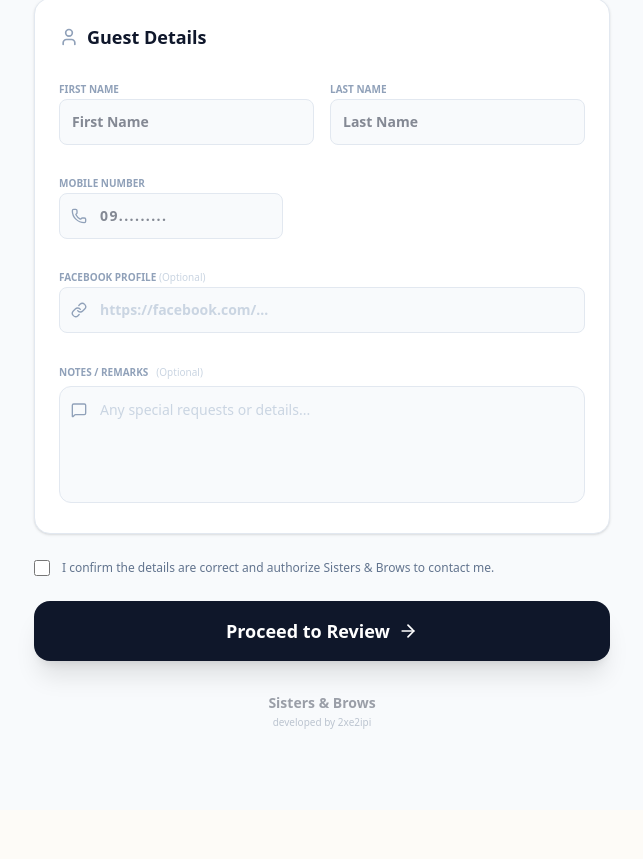
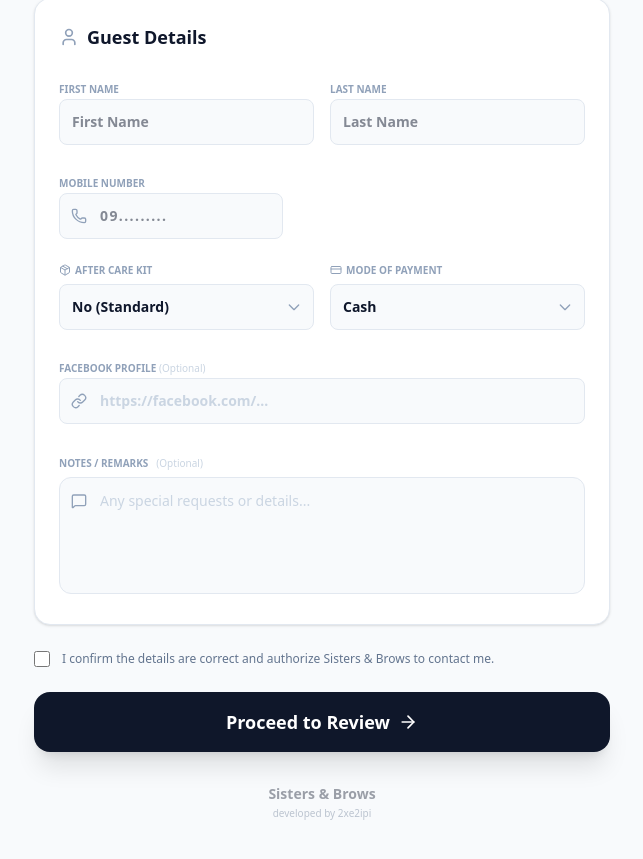
Before and after one commit to 2xe2ipii/sisters-and-brows, a Next.js app: page / in a window 1280 px wide. Shown: the part 1912-2771 px from the top of the page, without its empty margins (318-961 px from the left). Before the commit the page ends 2722 px from the top, so only its background shows below. Built offline with nearby package versions, Linux system fonts and the light colour scheme; what google-auth-library would draw is missing.

Commit message:
fixed MOP string

```diff
--- a/app/actions.ts
+++ b/app/actions.ts
@@ -17,6 +17,7 @@ const BRANCH_LIMITS: Record<string, number> = {
   "PQ": 4, "LP": 4, "SP": 2, "NV": 4, "DM": 6, "TG": 4
 };
 
+// --- UPDATED SCHEMA (With ACK & MOP) ---
 const formSchema = z.object({
   type: z.string().optional(),
   branch: z.string().min(1),
@@ -30,7 +31,7 @@ const formSchema = z.object({
   phone: z.string().min(1),
   others: z.string().optional(),
   ack: z.enum(["ACK", "NO ACK"]),
-  mop: z.enum(["cash", "g-cash", "maya", "bank", "other"])
+  mop: z.enum(["Cash", "G-Cash", "Maya", "Bank", "Other"])
 });
 
 // --- HELPERS ---
@@ -141,6 +142,7 @@ export async function submitBooking(prevState: any, formData: FormData) {
   const servicesRaw = formData.getAll('services');
   const servicesString = servicesRaw.map(s => String(s)).join(', ');
 
+  // 1. EXTRACT DATA WITH NEW FIELDS
   const rawData = {
     type: formData.get('type') || "New Appointment",
     branch: formData.get('branch') || "",
@@ -154,7 +156,7 @@ export async function submitBooking(prevState: any, formData: FormData) {
     phone: formData.get('phone') || "",
     others: formData.get('others') || "",
     ack: formData.get('ack') || "NO ACK",
-    mop: formData.get('mop') || "cash",
+    mop: formData.get('mop') || "Cash",        // Default to cash
   };
 
   const validated = formSchema.safeParse(rawData);
@@ -166,11 +168,11 @@ export async function submitBooking(prevState: any, formData: FormData) {
 
     if (!sheet) throw new Error("Database Sheet Missing");
 
-    // 1. FORCE LOAD HEADERS
+    // 2. FORCE LOAD HEADERS
     if (!sheet.headerValues) await sheet.loadHeaderRow();
     const headers = sheet.headerValues;
 
-    // 2. PREPARE DATA
+    // 3. PREPARE DATA
     const targetDate = normalizeDate(data.date);
     const shortBranch = BRANCH_MAP[data.branch] || data.branch;
     const targetShortBranch = normalizeStr(shortBranch);
@@ -180,8 +182,9 @@ export async function submitBooking(prevState: any, formData: FormData) {
     const limit = BRANCH_LIMITS[shortBranch] || 4;
     const displayTime = data.time.split(' - ')[0].trim();
 
-    // 3. DEFINE DESIRED DATA (We will only write what matches)
-    // The keys here correspond to your CSV headers roughly
+    // 4. DEFINE DESIRED DATA (Exact Header Mapping)
+    // Keys here must match the conceptual headers.
+    // findColumnKey will map them to the actual sheet headers (e.g. "ACK?" or "M O P")
     const desiredData: Record<string, string> = {
       "BRANCH": shortBranch,
       "FACEBOOK NAME": data.fbLink || "",
@@ -193,13 +196,13 @@ export async function submitBooking(prevState: any, formData: FormData) {
       "SERVICES": servicesString,
       "SESSION": data.session,
       "STATUS": "Pending",
-      "ACK?": data.ack,
-      "M O P": data.mop,        // We try "M O P"
+      "ACK?": data.ack,         // Maps to "ACK?" header
+      "M O P": data.mop,        // Maps to "M O P" header
       "REMARKS": data.others || "",
       "TYPE": data.type || ""
     };
 
-    // 4. CHECK AVAILABILITY LOOP
+    // 5. CHECK AVAILABILITY LOOP
     // Resolve Keys for Reading
     const KEY_BRANCH = findColumnKey(headers, "BRANCH");
     const KEY_DATE = findColumnKey(headers, "DATE");
@@ -226,6 +229,7 @@ export async function submitBooking(prevState: any, formData: FormData) {
           if (isSameBranch && isSameDate && isSameTime) slotCount++;
 
           if (rPhone === targetPhone) {
+            // Update logic (Reschedule or same slot update)
             if (data.type === 'Reschedule') {
               targetRowIndex = i;
               isMovingSlots = true;
@@ -245,18 +249,18 @@ export async function submitBooking(prevState: any, formData: FormData) {
       };
     }
 
-    // 5. CONSTRUCT SAFE PAYLOAD (Only include keys that exist in headers)
+    // 6. CONSTRUCT SAFE PAYLOAD
     const rowPayload: Record<string, any> = {};
 
     // For each desired field, check if its column exists in the sheet
     Object.entries(desiredData).forEach(([key, value]) => {
       const actualHeader = findColumnKey(headers, key);
       if (actualHeader) {
-        rowPayload[actualHeader] = value; // Write only if column exists
+        rowPayload[actualHeader] = value;
       }
     });
 
-    // 6. WRITE
+    // 7. WRITE TO SHEET
     if (targetRowIndex !== -1 && rows) {
       const row = rows[targetRowIndex];
       row.assign(rowPayload);
--- a/components/BookingForm.tsx
+++ b/components/BookingForm.tsx
@@ -71,6 +71,9 @@ export default function BookingForm() {
         fbLink: formData.get('fbLink'),
         session: formData.get('session'),
         others: formData.get('others'),
+        // --- ADDED ---
+        ack: formData.get('ack'),
+        mop: formData.get('mop'),
       };
       setReviewData(data);
       setStep('REVIEW');
--- a/components/booking/GuestForm.tsx
+++ b/components/booking/GuestForm.tsx
@@ -1,4 +1,4 @@
-import { User, Phone, MessageSquare, Link as LinkIcon } from 'lucide-react';
+import { User, Phone, MessageSquare, Link as LinkIcon, Package, CreditCard } from 'lucide-react';
 
 export default function GuestForm() {
   return (
@@ -19,7 +19,7 @@ export default function GuestForm() {
         </div>
       </div>
 
-      {/* Mobile Number - Helper text removed, validation kept */}
+      {/* Mobile Number */}
       <div className="space-y-1.5">
         <label className="text-[10px] font-bold text-slate-400 uppercase">Mobile Number</label>
         <div className="relative max-w-[14rem]">
@@ -37,7 +37,45 @@ export default function GuestForm() {
         </div>
       </div>
 
-      {/* Facebook Profile - RESTORED */}
+      {/* NEW SECTION: ACK + MOP */}
+      <div className="grid grid-cols-2 gap-4">
+        {/* After Care Kit */}
+        <div className="space-y-1.5">
+          <label className="text-[10px] font-bold text-slate-400 uppercase flex items-center gap-1">
+             <Package className="w-3 h-3" /> After Care Kit
+          </label>
+          <div className="relative">
+             <select name="ack" className="w-full bg-slate-50 border border-slate-200 rounded-lg p-3 text-sm font-semibold text-slate-900 focus:ring-2 focus:ring-rose-400 outline-none appearance-none cursor-pointer">
+               <option value="NO ACK">No (Standard)</option>
+               <option value="ACK">Yes (+Kit)</option>
+             </select>
+             <div className="absolute right-3 top-1/2 -translate-y-1/2 pointer-events-none text-slate-400">
+               <svg className="w-4 h-4" fill="none" stroke="currentColor" viewBox="0 0 24 24"><path strokeLinecap="round" strokeLinejoin="round" strokeWidth="2" d="M19 9l-7 7-7-7"></path></svg>
+             </div>
+          </div>
+        </div>
+
+        {/* Mode of Payment */}
+        <div className="space-y-1.5">
+          <label className="text-[10px] font-bold text-slate-400 uppercase flex items-center gap-1">
+             <CreditCard className="w-3 h-3" /> Mode of Payment
+          </label>
+          <div className="relative">
+             <select name="mop" className="w-full bg-slate-50 border border-slate-200 rounded-lg p-3 text-sm font-semibold text-slate-900 focus:ring-2 focus:ring-rose-400 outline-none appearance-none cursor-pointer">
+               <option value="Cash">Cash</option>
+               <option value="G-Cash">GCash</option>
+               <option value="Maya">Maya</option>
+               <option value="Bank">Bank Transfer</option>
+               <option value="Other">Other</option>
+             </select>
+             <div className="absolute right-3 top-1/2 -translate-y-1/2 pointer-events-none text-slate-400">
+               <svg className="w-4 h-4" fill="none" stroke="currentColor" viewBox="0 0 24 24"><path strokeLinecap="round" strokeLinejoin="round" strokeWidth="2" d="M19 9l-7 7-7-7"></path></svg>
+             </div>
+          </div>
+        </div>
+      </div>
+
+      {/* Facebook Profile */}
       <div className="space-y-1.5">
         <label className="text-[10px] font-bold text-slate-400 uppercase">Facebook Profile <span className="text-slate-300 font-normal normal-case">(Optional)</span></label>
         <div className="relative">
@@ -46,7 +84,7 @@ export default function GuestForm() {
         </div>
       </div>
 
-      {/* Notes - Enlarged */}
+      {/* Notes */}
       <div className="space-y-1.5 pt-2">
         <label className="text-[10px] font-bold text-slate-400 uppercase flex items-center gap-2">
           Notes / Remarks <span className="text-slate-300 font-normal normal-case">(Optional)</span>
--- a/components/booking/ReviewSummary.tsx
+++ b/components/booking/ReviewSummary.tsx
@@ -6,7 +6,8 @@ import {
   Scissors,
   FileText,
   CheckCircle2,
-  AlertCircle
+  AlertCircle,
+  CreditCard // Import CreditCard icon
 } from 'lucide-react';
 
 interface ReviewSummaryProps {
@@ -85,6 +86,20 @@ export default function ReviewSummary({ data, isPending, success, message }: Rev
           </div>
 
           <div className="px-6 py-4 flex items-start gap-4">
+             <div className="mt-0.5 text-slate-400"><CreditCard className="w-5 h-5" /></div>
+             <div>
+               <p className="text-xs font-bold text-slate-400 uppercase tracking-wider">Payment & Extras</p>
+               <div className="flex items-center gap-3 mt-1 text-slate-900 font-semibold">
+                 <span className="capitalize">{data.mop}</span>
+                 <span className="text-slate-300">|</span>
+                 <span className={data.ack === 'ACK' ? 'text-rose-500' : 'text-slate-500'}>
+                    {data.ack === 'ACK' ? 'With After Care Kit' : 'No After Care Kit'}
+                 </span>
+               </div>
+             </div>
+          </div>
+
+          <div className="px-6 py-4 flex items-start gap-4">
              <div className="mt-0.5 text-slate-400"><User className="w-5 h-5" /></div>
              <div>
                <p className="text-xs font-bold text-slate-400 uppercase tracking-wider">Guest Info</p>
--- a/lib/googleSheets.ts
+++ b/lib/googleSheets.ts
@@ -1,6 +1,7 @@
 import { GoogleSpreadsheet } from 'google-spreadsheet';
 import { JWT } from 'google-auth-library';
 
+// --- CONFIGURATION ---
 const serviceAccountAuth = new JWT({
   email: process.env.GOOGLE_SERVICE_ACCOUNT_EMAIL,
   key: process.env.GOOGLE_PRIVATE_KEY?.replace(/\\n/g, '\n'),
@@ -8,7 +9,10 @@ const serviceAccountAuth = new JWT({
 });
 
 export const getDoc = async () => {
-  const doc = new GoogleSpreadsheet(process.env.GOOGLE_SHEET_ID as string, serviceAccountAuth);
+  if (!process.env.GOOGLE_SHEET_ID) {
+    throw new Error('GOOGLE_SHEET_ID is not defined in environment variables');
+  }
+  const doc = new GoogleSpreadsheet(process.env.GOOGLE_SHEET_ID, serviceAccountAuth);
   await doc.loadInfo();
   return doc;
 };
@@ -18,7 +22,10 @@ export const getSheetRows = async () => {
 
   // Priority: 1. "Raw_Intake" 2. First Sheet
   let sheet = doc.sheetsByTitle["Raw_Intake"];
-  if (!sheet) sheet = doc.sheetsByIndex[0];
+  if (!sheet) {
+    console.warn("Raw_Intake sheet not found, falling back to index 0");
+    sheet = doc.sheetsByIndex[0];
+  }
 
   // FORCE HEADERS TO LOAD
   await sheet.loadHeaderRow();
```
Also changed, not shown: components/booking/Ticket.tsx (+28 -3 lines).
